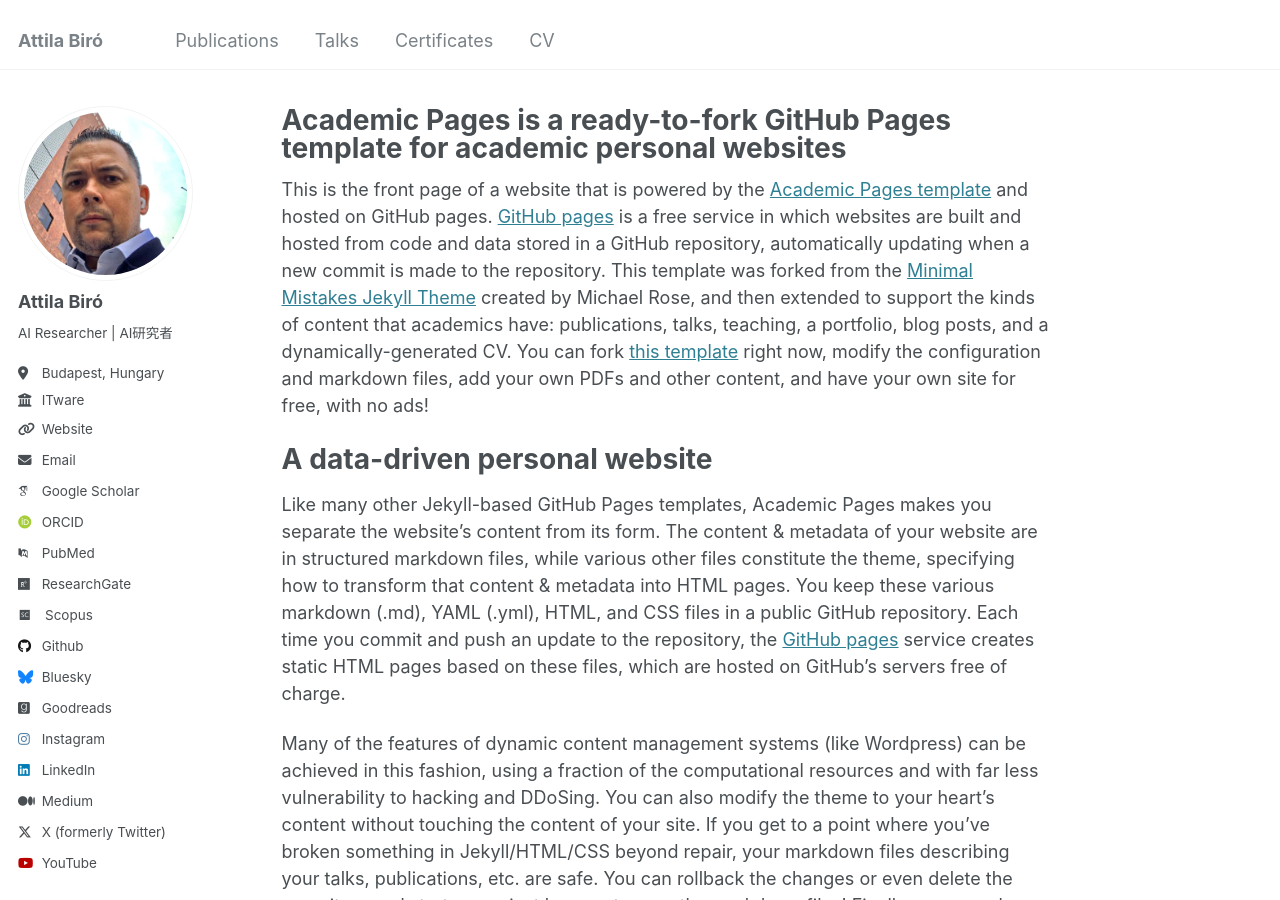
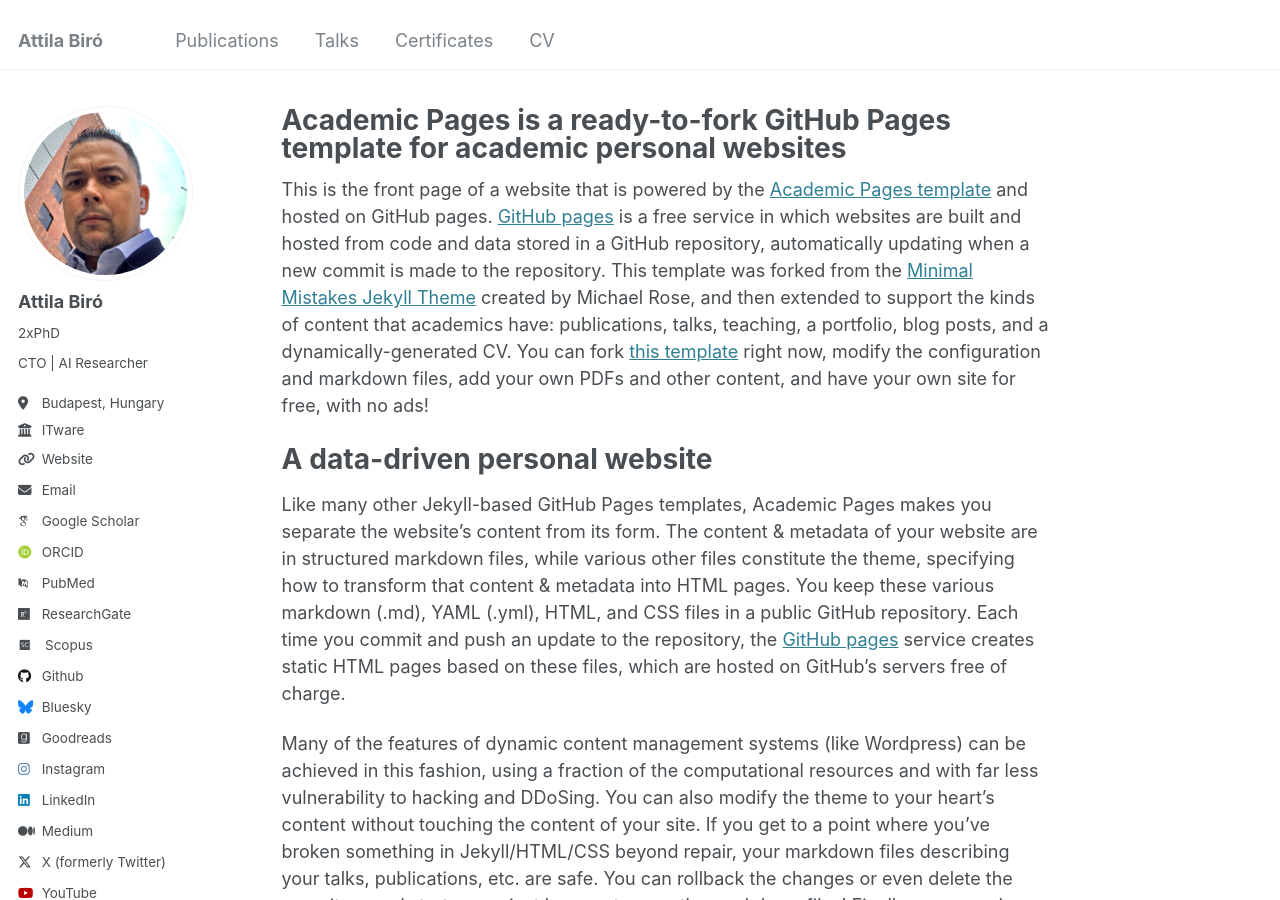
Before and after one commit to biroka/biroka.github.io, a Jekyll site: the page built from _pages/about.md, in a window 1280 px wide and 900 px high. Built offline with Jekyll 4.4.1, drawn with Linux system fonts in a browser that asks for light colours; some web fonts are replaced.

Commit message:
Update _config.yml

```diff
--- a/_config.yml
+++ b/_config.yml
@@ -23,8 +23,8 @@ author:
   # Biographic information
   avatar           : "ba_2.jpg"
   name             : "Attila Biró"
-  pronouns         : # example: "she/her"
-  bio              : "AI Researcher | AI研究者"
+  pronouns         : "2xPhD"
+  bio              : "CTO | AI Researcher"
   location         : "Budapest, Hungary"
   employer         : "ITware"
   uri              : "https://abiro.me"
```
